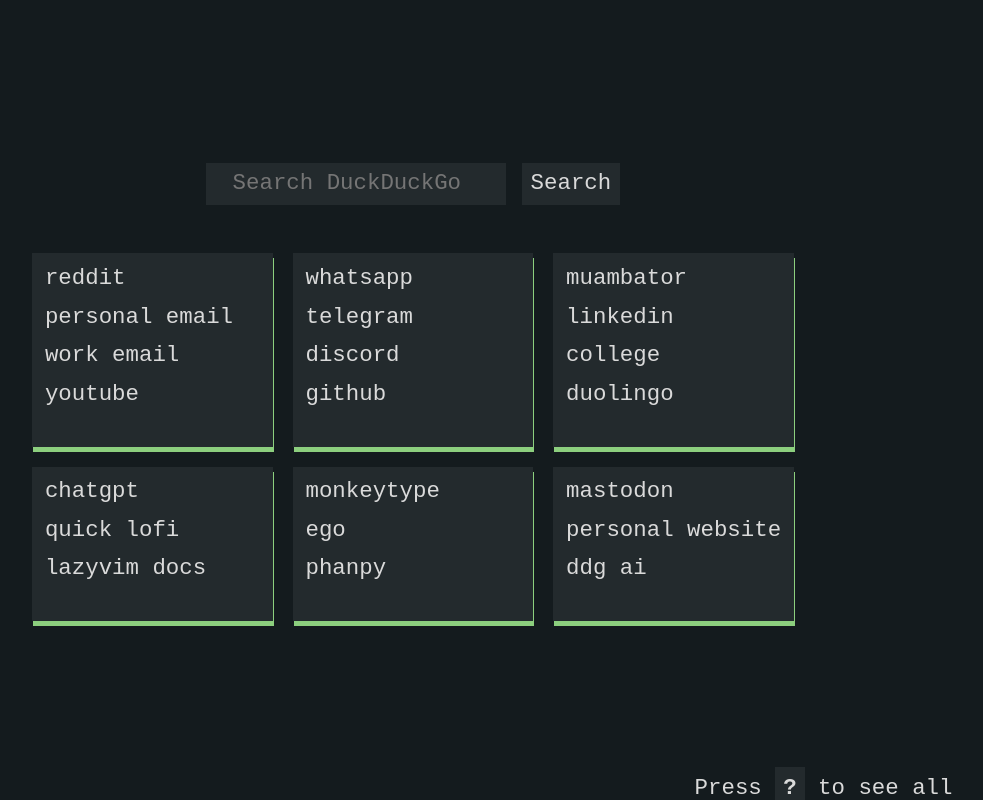
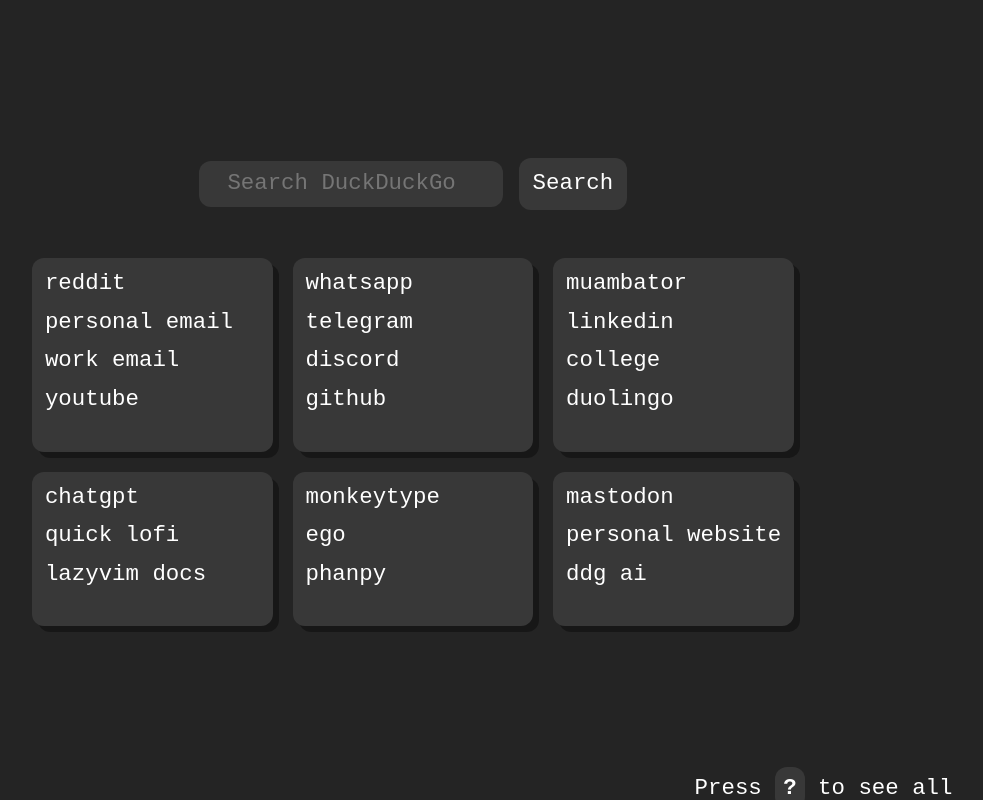
Before and after one commit to EuCaue/startpage, a plain HTML site: page index.html in a window 1280 px wide. Shown: the whole page, without its empty margins (227-1210 px from the left). Drawn offline with Linux system fonts and the light colour scheme.

Commit message:
feat(theme)!: use libadwaita theme instead everblush

```diff
--- a/style.css
+++ b/style.css
@@ -1,17 +1,37 @@
+/* :root { */
+/*   --background: #141b1e; */
+/*   --lighter-background: #232a2d; */
+/*   --red: #e57474; */
+/*   --green: #8ccf7e; */
+/*   --yellow: #e5c76b; */
+/*   --blue: #67b0e8; */
+/*   --magenta: #c47fd5; */
+/*   --cyan: #6cbfbf; */
+/*   --light-gray: #b3b9b8; */
+/*   --foreground: #dadada; */
+/*   --columns: 3; */
+/*   --font-name: monospace; */
+/*   --font-size: 1.4rem; */
+/*   --card-shadow: var(--green) */
+/*   --radius: 0px; */
+/* } */
+
 :root {
-  --background: #141b1e;
-  --lighter-background: #232a2d;
-  --red: #e57474;
-  --green: #8ccf7e;
-  --yellow: #e5c76b;
-  --blue: #67b0e8;
-  --magenta: #c47fd5;
-  --cyan: #6cbfbf;
-  --light-gray: #b3b9b8;
-  --foreground: #dadada;
+  --background: #242424;
+  --lighter-background: #383838;
+  --red: #c01c28;
+  --green: #3a944a;
+  --yellow: #f6d32d;
+  --blue: #3584e4;
+  --magenta: #9141ac;
+  --cyan: #2190a4;
+  --light-gray: #6f8396;
+  --foreground: #ffffff;
   --columns: 3;
   --font-name: monospace;
   --font-size: 1.4rem;
+  --radius: 12px;
+  --card-shadow: rgb(0 0 0 / 36%);
 }
 
 body {
@@ -46,20 +66,22 @@
   outline: none;
   padding: 0.525rem;
   text-align: center;
-  transition: border-color 100ms linear;
+  transition: border-color 280ms ease;
   background-color: var(--lighter-background);
+  border-radius: var(--radius);
 }
 
 input[type="search"] {
-  border: 1px solid tranparent;
+  border: 2px solid transparent;
   outline: none;
   &:is(:hover, :focus-within, :focus-visible, :focus, :active) {
-    border: 1px solid var(--blue);
+    border: 2px solid var(--blue);
   }
 }
 
 input[type="submit"] {
-  border: 2px solid tranparent;
+  border: 2px solid transparent;
+  padding: 0.725rem;
   &:is(:hover, :focus-within, :focus-visible, :focus, :active) {
     border: 2px solid var(--yellow);
   }
@@ -80,7 +102,8 @@
   background-color: var(--lighter-background);
   height: 100%;
   width: 100%;
-  box-shadow: 1px 5px 0px var(--green);
+  box-shadow: 6px 6px 0px var(--card-shadow);
+  border-radius: var(--radius);
 
   li {
     margin: 0.8rem;
@@ -107,6 +130,7 @@
   color: var(--foreground);
   background: var(--lighter-background);
   padding: 0.5rem;
+  border-radius: var(--radius);
 }
 
 dialog[open] {
@@ -116,9 +140,10 @@
   flex-direction: column;
   width: 30%;
   height: 30%;
-  box-shadow: 0px 0px 2px 2px var(--cyan);
+  box-shadow: 0px 0px 2px 2px RGB(0 0 0 / 36%);
   background: var(--background);
   color: var(--foreground);
+  border-radius: var(--radius);
   &::backdrop {
     backdrop-filter: blur(10px);
   }
@@ -132,14 +157,12 @@
     color: var(--foreground);
     background: var(--lighter-background);
     padding: 0.5rem;
+    border-radius: var(--radius);
     align-self: center;
     outline: none;
     border: 1px solid transparent;
-    transition:
-      font-weight 100ms ease-in,
-      border-color 100ms ease-in-out;
+    transition: border-color 400ms ease-in-out;
     &:is(:focus-within, :focus-visible, :active, :hover) {
-      font-weight: bold;
       border: 1px solid var(--red);
     }
   }
```
